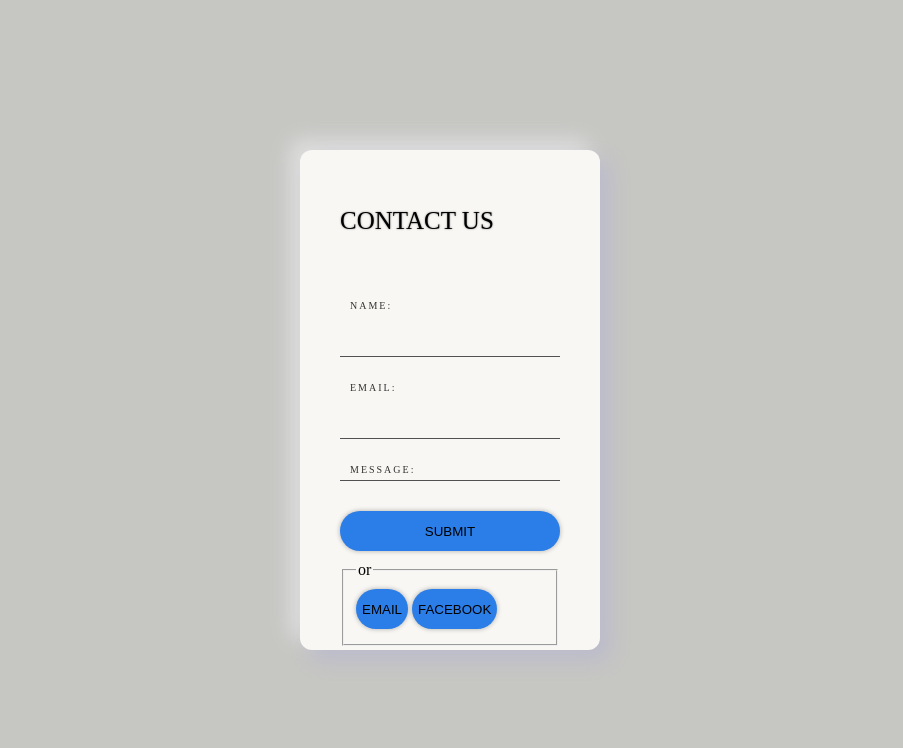
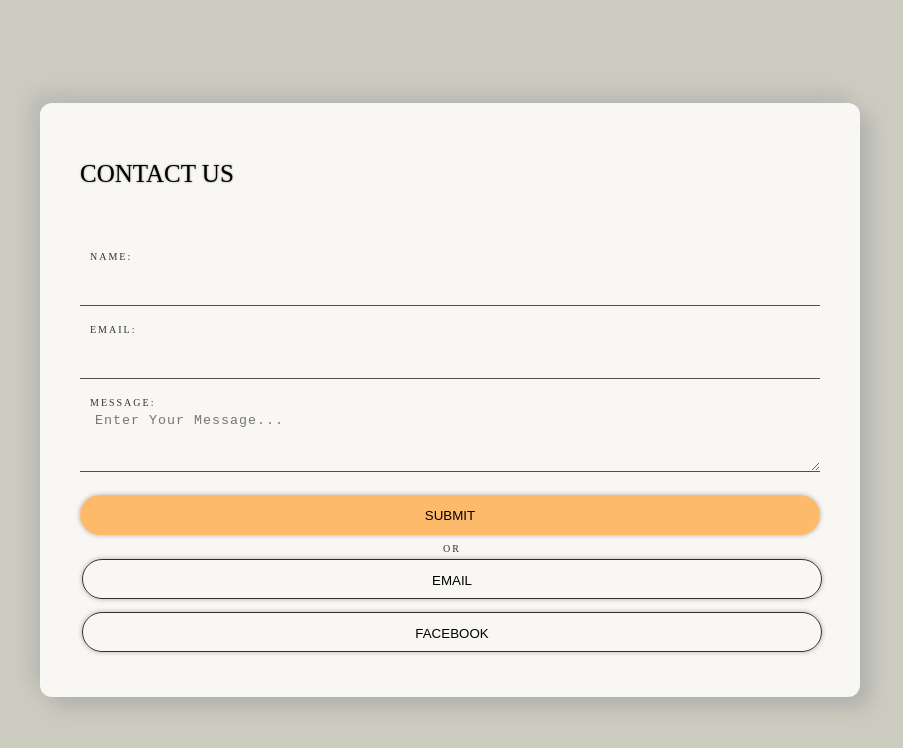
Before and after one commit to aLeC199/Mini-blog-, a plain HTML site: page contact.html in a window 1280 px wide. Shown: the whole page, without its empty margins (190-1093 px from the left). Drawn offline with Linux system fonts and the light colour scheme.

Commit message:
Update contact.css

```diff
--- a/css/contact.css
+++ b/css/contact.css
@@ -1,5 +1,5 @@
 body {
-   height: 100vh; background:linear-gradient(rgba(0,0,0,0.2),rgba(0,0,0,0.2)), #f8f7f4;
+   height: 100vh; background:linear-gradient(rgba(0,0,0,0.2),rgba(0,0,0,0.2)), #fffff0;
     padding: 0;
     margin: 0;
     display: grid;
@@ -11,9 +11,9 @@ body {
     border-radius: 12px;
     background: #f8f7f4;
 
-    width: 300px;
-    height: 500px;
-    box-shadow: 10px 10px 20px #bbbbcc,-10px -10px 20px #e0e0e0;
+    width: 330px;
+    box-sizing: border-box;
+    box-shadow: 10px 10px 20px #a6a6a6bb,-10px -10px 20px #b4b4b4bb;
     overflow: hidden;
     color: black;
 }
@@ -25,9 +25,27 @@ form{
     height: 100%;
     flex-direction: column;
     display: flex;
-    gap:5px;
+    gap:3px;
 
 }
+
+fieldset{
+  box-sizing: border-box;
+  width: 100%;
+  display: block;
+    text-align: center;
+    padding: 0px;
+    width: 100%;
+    flex-direction: column;
+    display: flex;
+    gap:3px;
+    border: none;
+    letter-spacing: 2px;
+    color: rgb(0,0,0,0.8);
+    text-transform: uppercase;
+    font-size: 10px;
+}
+
 
 h1{
     font-weight: normal;
@@ -50,20 +68,20 @@ background: transparent;
     height: 40px;
     line-height: 40px;
     letter-spacing: 1px;
-    padding: 0px 20px;
+    padding: 0px 15px;
     border: none;
-    margin-bottom: 20px;
+    margin-bottom: 15px;
     color: black;
   outline: none;
   border-bottom: 1px solid #515151;
 }
 textarea{
 
-    height: 120px;
+    height: 60px;
     line-height: 20px;
 }
 button{
-    background: rgb(43,126,231);
+    background: #ffa840c2;
     border: none;
     border-radius: 40px;
     height: 40px;
@@ -73,3 +91,13 @@ box-shadow: 0px 0px 5px rgba(0,0,0,0.3);
 color: black;
 
 }
+fieldset button{
+  background: transparent;
+  border: 1px solid rgb(0,0,0,0.8);
+}
+
+@media(min-width:1024px){
+  #contact{
+    width: 820px;
+  }
+}
```
